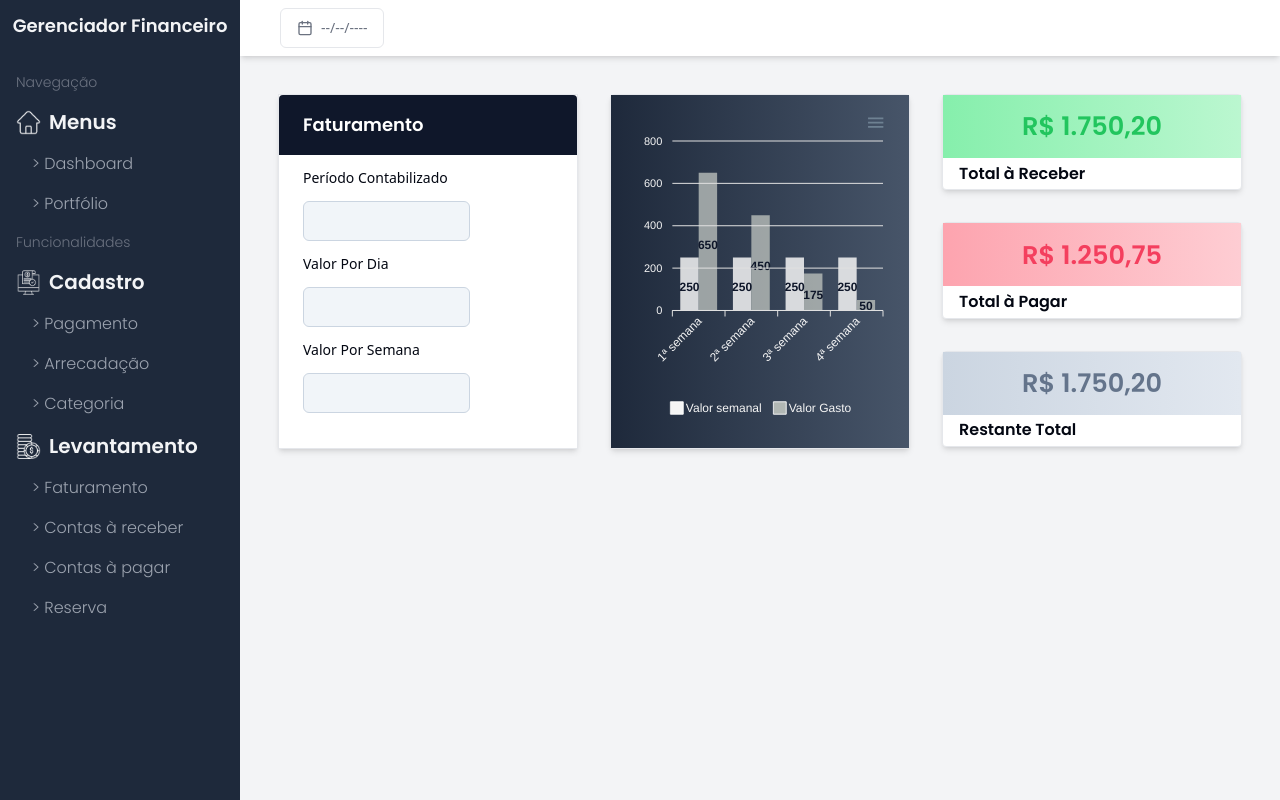
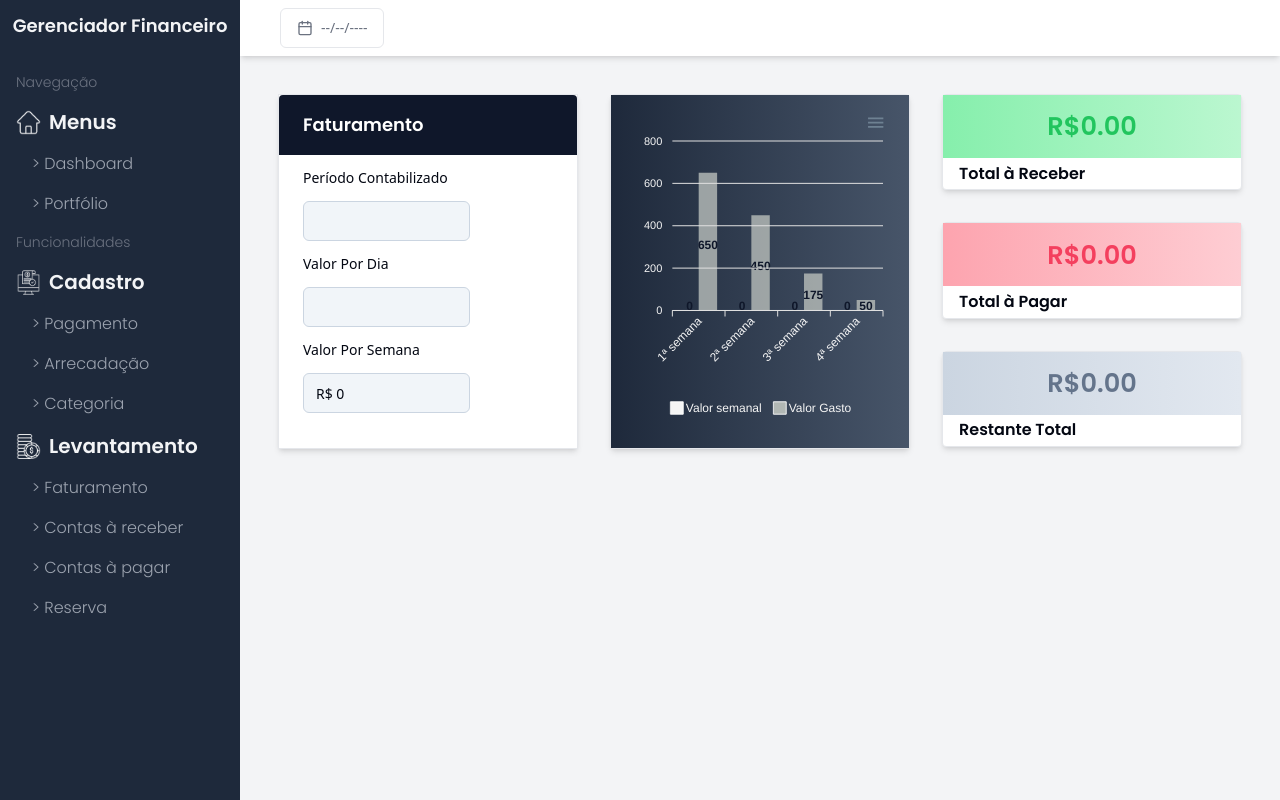
Before and after one commit to taynanhott/financial-manager, a Next.js app: page /gerenciar/levantamento/faturamento in a window 1280 px wide. Built offline with nearby package versions, Linux system fonts and the light colour scheme.

Commit message:
graph filling logic

```diff
--- a/src/app/gerenciar/cadastrar/arrecadar/page.tsx
+++ b/src/app/gerenciar/cadastrar/arrecadar/page.tsx
@@ -25,7 +25,7 @@ export default function Arrecadar() {
 
     function cadastrar(description: string, date: Date | undefined, value: string | undefined) {
         console.log(value);
-        if (description && date && value) {
+        if (description && date && value && !isNaN(+value)) {
             const newDeptor = { description, date, value };
             addDeptor(newDeptor);
             alert("Cadastro realizado com sucesso.");
@@ -97,10 +97,10 @@ export default function Arrecadar() {
                                 className="bg-slate-100 w-full md:w-1/2 lg:w-1/2 border border-slate-300 my-4"
                                 type="text"
                                 value={value}
-                                pattern="[0-9]*"
+                                pattern="^\d*\.?\d*$"
                                 onChange={(e) => {
                                     const newValue = e.target.value;
-                                    if (newValue != undefined && /^[0-9]*$/.test(newValue)) {
+                                    if (newValue !== undefined && /^\d*\.?\d*$/.test(newValue)) {
                                         setValue(newValue);
                                     }
                                 }}
--- a/src/app/gerenciar/dashboard/page.tsx
+++ b/src/app/gerenciar/dashboard/page.tsx
@@ -1,7 +1,8 @@
 "use client"
 
 import Graph from "@/components/Resources/GraphApex";
-import {motion} from "framer-motion";
+import { motion } from "framer-motion";
+import useAnimatedCount from "@/components/animation";
 import { ListDash } from "@/components/Resources/Table";
 import React from "react";
 import Submenu from "@/components/Html/Body/Submenu/submenu";
@@ -9,7 +10,6 @@ import { useDeptor } from "@/context/DebtorContext";
 import { useEntries } from "@/context/EntriesContext";
 import { useCategory } from "@/context/CategoryContext";
 import CardDashBoard from "@/components/Resources/CardBoard";
-import useAnimatedCount from "@/components/animation";
 
 const graficoDetalhado = [
     {
@@ -42,44 +42,6 @@ const graficoDetalhado = [
     },
 ]
 
-const graficoSimples = [
-    {
-        options: {
-            chart: {
-                id: "bar" as const,
-                foreColor: '#F5F5F5'
-            },
-            xaxis: {
-                categories: ['1ª semana', '2ª semana', '3ª semana', '4ª semana']
-            },
-            grid: {
-                position: 'front'
-            },
-            fill: {
-                colors: ['#F5F5F5', '#b1b7b4']
-            },
-            colors: ['#F5F5F5', '#b1b7b4'],
-            dataLabels: {
-                style: {
-                    colors: ['#0f172a']
-                }
-            },
-        },
-        series: [
-            {
-                name: "Valor semanal",
-                data: [250, 250, 250, 250]
-            },
-
-            {
-                name: "Valor Gasto",
-                data: [650, 450, 175, 50]
-            }
-        ],
-        height: 200
-    },
-]
-
 const graficoDonut = [
     {
         options: {
@@ -101,8 +63,8 @@ export default function Gerenciar() {
     const { entries } = useEntries();
     const { category } = useCategory();
 
-    const totalDeptor = deptor.reduce((acc, element) => acc + (element.value ? +element.value : 0), 0);
-    const totalEntries = entries.reduce((acc, element) => acc + (element.value ? +element.value : 0), 0);
+    const totalDeptor = deptor.reduce((acc, element) => acc + (element.value ? parseFloat(element.value) : 0), 0);
+    const totalEntries = entries.reduce((acc, element) => acc + (element.value ? parseFloat(element.value) : 0), 0);
     const totalFat = totalDeptor - totalEntries;
     const totalRes = totalFat * 0.05;
 
@@ -134,6 +96,44 @@ export default function Gerenciar() {
         },
     ]
 
+    const graficoSimples = [
+        {
+            options: {
+                chart: {
+                    id: "bar" as const,
+                    foreColor: '#F5F5F5'
+                },
+                xaxis: {
+                    categories: ['1ª semana', '2ª semana', '3ª semana', '4ª semana']
+                },
+                grid: {
+                    position: 'front'
+                },
+                fill: {
+                    colors: ['#F5F5F5', '#b1b7b4']
+                },
+                colors: ['#F5F5F5', '#b1b7b4'],
+                dataLabels: {
+                    style: {
+                        colors: ['#0f172a']
+                    }
+                },
+            },
+            series: [
+                {
+                    name: "Valor semanal",
+                    data: [totalFat / 4, totalFat / 4, totalFat / 4, totalFat / 4]
+                },
+
+                {
+                    name: "Valor Gasto",
+                    data: [655, 450, 175, 50]
+                }
+            ],
+            height: 200
+        },
+    ]
+
     return (
         <section className="grow lg:ml-[240px] mt-14 lg:mt-auto pb-12">
             <div id="header-dashboard">
@@ -158,7 +158,7 @@ export default function Gerenciar() {
                     </div>
                     <div className="h-[341px] col-span-1 rounded-sm border bg-white shadow-md">
 
-                        <div className="h-2/3 bg-gradient-to-r from-slate-800 to-slate-600">
+                        <div className="h-2/3 bg-gradient-to-r from-slate-500 to-slate-400">
                             <Graph components={graficoSimples} />
                         </div>
 
--- a/src/app/gerenciar/levantamento/faturamento/page.tsx
+++ b/src/app/gerenciar/levantamento/faturamento/page.tsx
@@ -1,7 +1,21 @@
+"use client"
+
 import Submenu from "@/components/Html/Body/Submenu/submenu";
 import Graph from "@/components/Resources/GraphApex";
 import { Input } from "@/components/ui/input";
 import { Label } from "@/components/ui/label";
+import { useDeptor } from "@/context/DebtorContext";
+import { useEntries } from "@/context/EntriesContext";
+import { motion } from "framer-motion";
+import useAnimatedCount from "@/components/animation";
+
+export default function Faturamento() {
+    const { deptor } = useDeptor();
+    const { entries } = useEntries();
+
+    const totalDeptor = deptor.reduce((acc, element) => acc + (element.value ? parseFloat(element.value) : 0), 0);
+    const totalEntries = entries.reduce((acc, element) => acc + (element.value ? parseFloat(element.value) : 0), 0);
+    const totalFat = totalDeptor - totalEntries;
 
     const graficoSimples = [
         {
@@ -29,7 +43,7 @@ const graficoSimples = [
             series: [
                 {
                     name: "Valor semanal",
-                data: [250, 250, 250, 250]
+                    data: [totalFat / 4, totalFat / 4, totalFat / 4, totalFat / 4]
                 },
 
                 {
@@ -41,7 +55,6 @@ const graficoSimples = [
         },
     ]
 
-export default function Faturamento() {
     return (
         <section className="grow lg:ml-[240px] mt-14 lg:mt-auto pb-12">
             <div id="header-page">
@@ -72,6 +85,7 @@ export default function Faturamento() {
                             <Input
                                 className="bg-slate-100 w-full md:w-1/2 lg:w-2/3 border border-slate-300 my-4"
                                 type="text"
+                                value={`R$ ${totalFat/4}`}
                             />
                         </div>
                     </div>
@@ -86,17 +100,19 @@ export default function Faturamento() {
                     <div className="h-full lg:h-[340px] grid grid-cols-1 gap-8 col-span-1 rounded-sm">
                         <div className="col-span-1 rounded-sm border bg-white shadow-md">
                             <div className="h-2/3 flex justify-center items-center p-4 text-green-500  bg-gradient-to-r from-green-300 to-green-200">
-                                <p className="font-poppins-bold flex text-[160%] text-nowrap justify-center">R$ 1.750,20</p>
+                                <p className="font-poppins-bold flex text-[160%] text-nowrap justify-center">R$ <motion.div>{useAnimatedCount(totalDeptor)}</motion.div></p>
                             </div>
                             <div className="px-4 h-1/3 flex  justify-center lg:justify-start  font-poppins-bold items-center">Total à Receber</div>
                         </div>
                         <div className="col-span-1 rounded-sm border bg-white shadow-md">
-                            <div className="col-span-1 h-2/3 flex justify-center text-[160%] text-nowrap items-center font-poppins-bold p-4 text-rose-500 bg-gradient-to-r from-rose-300 to-rose-200">R$ 1.250,75</div>
+                            <div className="col-span-1 h-2/3 flex justify-center text-nowrap items-center font-poppins-bold p-4 text-rose-500 bg-gradient-to-r from-rose-300 to-rose-200">
+                                <p className="font-poppins-bold flex text-[160%] text-nowrap justify-center">R$ <motion.div>{useAnimatedCount(totalEntries)}</motion.div></p>
+                            </div>
                             <div className="px-4 h-1/3 flex justify-center lg:justify-start font-poppins-bold items-center">Total à Pagar</div>
                         </div>
                         <div className="col-span-1 rounded-sm border bg-white shadow-md">
                             <div className="h-2/3 flex justify-center items-center p-4 text-slate-500  bg-gradient-to-r from-slate-300 to-slate-200">
-                                <p className="font-poppins-bold flex text-[160%] text-nowrap justify-center">R$ 1.750,20</p>
+                                <p className="font-poppins-bold flex text-[160%] text-nowrap justify-center">R$ <motion.div>{useAnimatedCount(totalFat)}</motion.div></p>
                             </div>
                             <div className="px-4 h-1/3 flex  justify-center lg:justify-start  font-poppins-bold items-center">Restante Total</div>
                         </div>
--- a/src/app/gerenciar/levantamento/pagar/page.tsx
+++ b/src/app/gerenciar/levantamento/pagar/page.tsx
@@ -87,7 +87,7 @@ export default function Pagar() {
                     </div>
                     <div className="h-[475px] grid grid-cols-1 lg:grid-cols-4 gap-8 col-span-1">
                         <div className="col-span-1 lg:col-span-4 border bg-white shadow-md">
-                            <div className="h-full bg-gradient-to-r rounded-sm from-slate-800 to-slate-600">
+                            <div className="h-full bg-gradient-to-r rounded-sm from-slate-500 to-slate-400">
                                 <Graph components={graficoSimples} />
                             </div>
                         </div>
--- a/src/app/gerenciar/levantamento/receber/page.tsx
+++ b/src/app/gerenciar/levantamento/receber/page.tsx
@@ -83,7 +83,7 @@ export default function Receber() {
 
                     <div className="h-[475px] grid grid-cols-1 lg:grid-cols-4 gap-8 col-span-1">
                         <div className="col-span-1 lg:col-span-4 border bg-white shadow-md">
-                            <div className="h-full bg-gradient-to-r rounded-sm from-slate-800 to-slate-600">
+                            <div className="h-full bg-gradient-to-r rounded-sm from-slate-500 to-slate-400">
                                 <Graph components={graficoSimples} />
                             </div>
                         </div>
--- a/src/components/animation.tsx
+++ b/src/components/animation.tsx
@@ -1,9 +1,10 @@
-import { useEffect } from "react";
-import { animate, useMotionValue, useTransform } from "framer-motion";
+import { useEffect } from 'react';
+import { useMotionValue, useTransform, animate } from 'framer-motion';
 
 const useAnimatedCount = (targetValue: number, duration: number = 1.5) => {
     const count = useMotionValue(0);
-    const rounded = useTransform(count, latest => Math.round(latest));
+
+    const rounded = useTransform(count, latest => latest.toFixed(2));
 
     useEffect(() => {
         const controls = animate(count, targetValue, { duration });
--- a/src/context/CategoryContext.tsx
+++ b/src/context/CategoryContext.tsx
@@ -14,7 +14,12 @@ interface CategoryContextType {
 const CategoryContext = createContext<CategoryContextType | undefined>(undefined);
 
 export const CategoryProvider: React.FC<{ children: ReactNode }> = ({ children }) => {
-    const [category, setCategory] = useState<Entry[]>([]);
+    const [category, setCategory] = useState<Entry[]>([
+        { description: 'Débito' },
+        { description: 'Crédito' },
+        { description: 'Parcelado' },
+        { description: 'Emprestado' }
+    ]);
 
     const addCategory = (category: Entry) => {
         setCategory(prevCategory => [...prevCategory, category]);
```
Also changed, not shown: src/app/gerenciar/cadastrar/pagamento/page.tsx (+4 -8 lines), src/components/Resources/Table/index.tsx (+10 -2 lines). Lines whose indentation alone changed are shown as unchanged.
